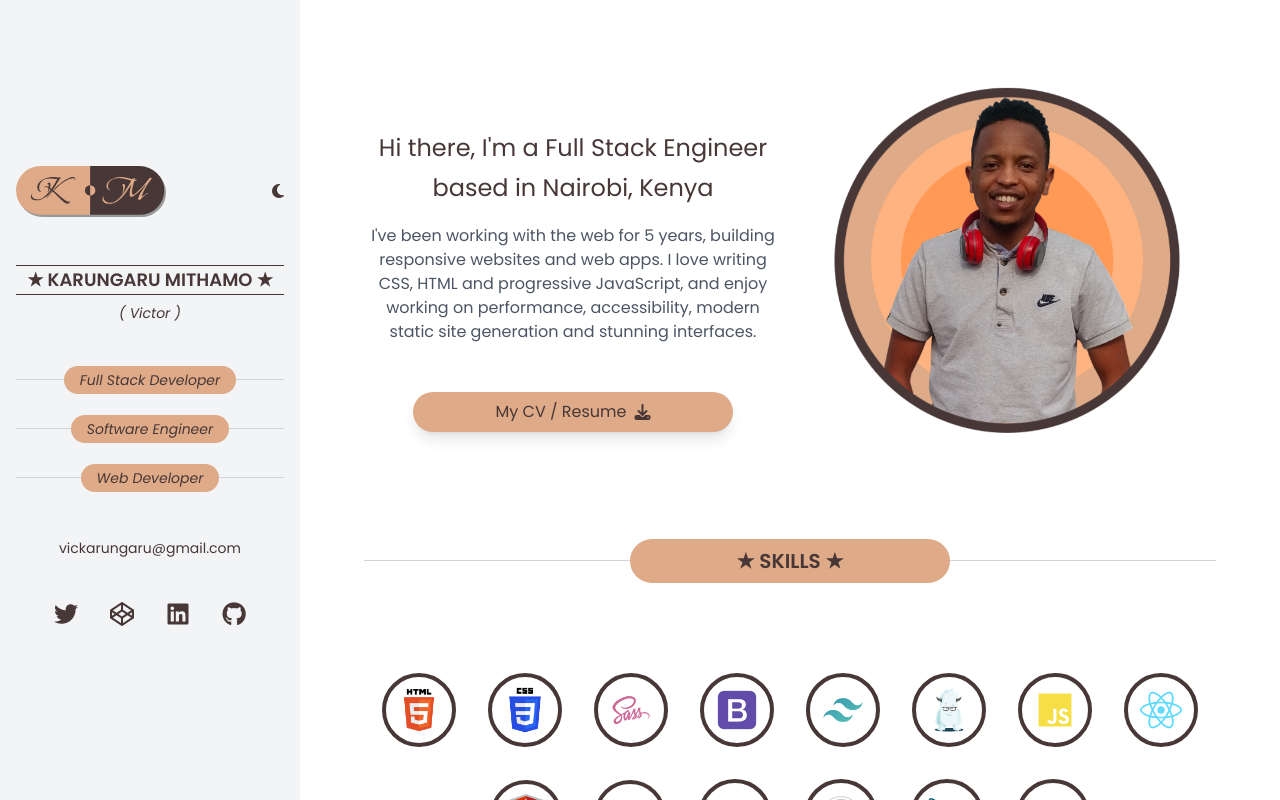
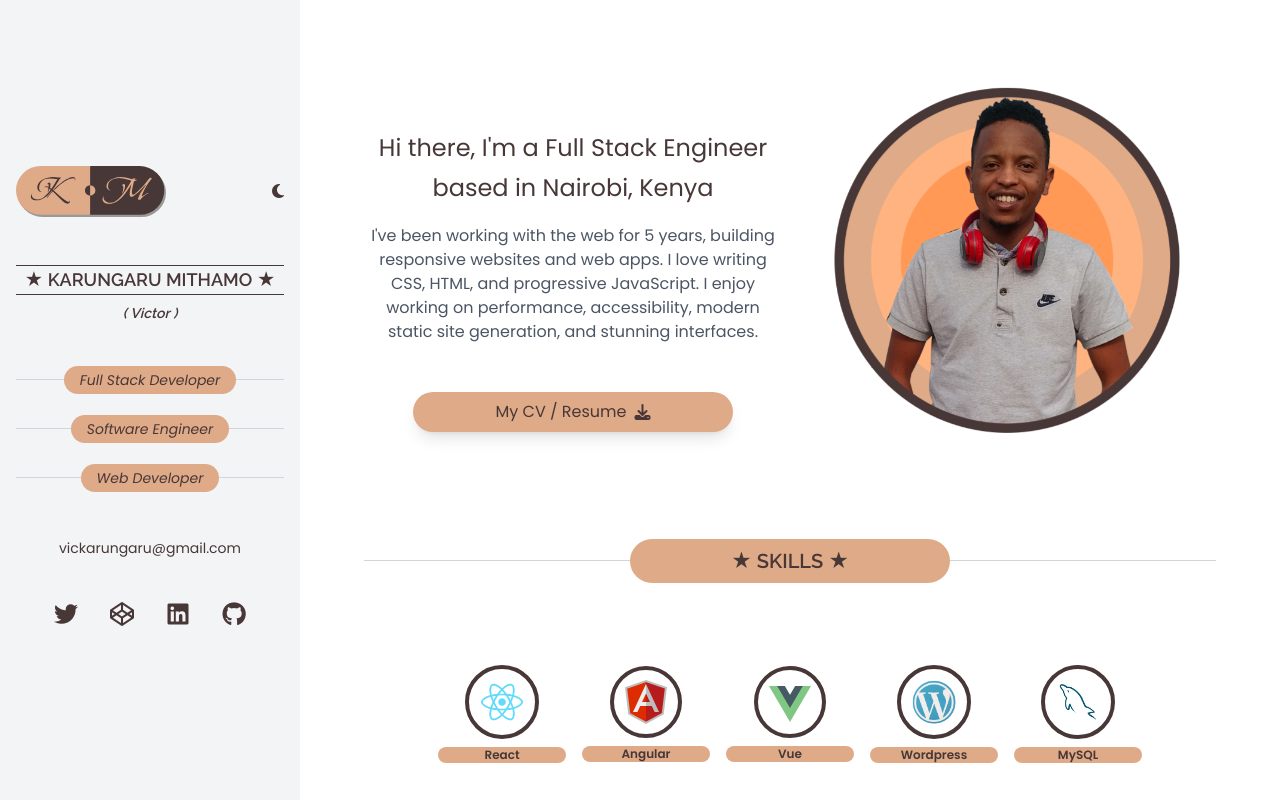
Before and after one commit to mithamovictor/portfolio, a React (Create React App) app: page / in a window 1280 px wide. Built offline with nearby package versions, Linux system fonts and the light colour scheme.

Commit message:
updated skills

```diff
--- a/public/index.html
+++ b/public/index.html
@@ -13,7 +13,7 @@
     <link rel="preconnect" href="https://fonts.googleapis.com" />
     <link rel="preconnect" href="https://fonts.gstatic.com" crossorigin />
     <link
-      href="https://fonts.googleapis.com/css2?family=Poppins:ital,wght@0,100;0,400;0,600;1,100;1,400;1,600&display=swap"
+      href="https://fonts.googleapis.com/css2?family=Poppins:ital,wght@0,100;0,400;0,600;1,100;1,400;1,600&family=Raleway:wght@600&display=swap"
       rel="stylesheet"
     />
     <link
--- a/src/components/Sections/About.js
+++ b/src/components/Sections/About.js
@@ -12,9 +12,9 @@ const About = () => {
         </p>
         <p className="text-center w-full text-gray-600 dark:text-gray-400 mb-4">
           I've been working with the web for 5 years, building responsive
-          websites and web apps. I love writing CSS, HTML and progressive
-          JavaScript, and enjoy working on performance, accessibility, modern
-          static site generation and stunning interfaces.
+          websites and web apps. I love writing CSS, HTML, and progressive
+          JavaScript. I enjoy working on performance, accessibility, modern
+          static site generation, and stunning interfaces.
         </p>
         <a
           className="flex justify-center items-center w-full text-center bg-cream text-chocolate text-sm md:text-base p-2 mt-8 rounded-full shadow-lg max-w-xs"
--- a/src/components/Sections/Skills.js
+++ b/src/components/Sections/Skills.js
@@ -3,20 +3,24 @@ import SectionTitle from "../SectionTitle";
 
 const Skills = () => {
   const icons = [
-    { url: "html.png", alt: "HTML icon" },
-    { url: "css.png", alt: "CSS icon" },
-    { url: "sass.png", alt: "SASS icon" },
-    { url: "bootstrap.png", alt: "Bootstrap icon" },
-    { url: "tailwind.png", alt: "Tailwind CSS icon" },
-    { url: "foundation.png", alt: "Zurb Foundation icon" },
-    { url: "js.png", alt: "JavaScript Icon" },
-    { url: "react.png", alt: "React J S icon" },
-    { url: "angular.png", alt: "Angular J S icon" },
-    { url: "vue.png", alt: "Vue J S icon" },
-    { url: "php.png", alt: "PHP icon" },
-    { url: "wordpress.png", alt: "Wordpress icon" },
-    { url: "mysql.png", alt: "MySQL icon" },
-    { url: "mongodb.png", alt: "Mongo D B icon" },
+    { url: "react.png", alt: "React J S icon", title: "React" },
+    { url: "angular.png", alt: "Angular J S icon", title: "Angular" },
+    { url: "vue.png", alt: "Vue J S icon", title: "Vue" },
+    { url: "wordpress.png", alt: "Wordpress icon", title: "Wordpress" },
+    { url: "mysql.png", alt: "MySQL icon", title: "MySQL" },
+    { url: "mongodb.png", alt: "MongoDB icon", title: "MongoDB" },
+    { url: "tailwind.png", alt: "Tailwind CSS icon", title: "TailwindCSS" },
+    { url: "bootstrap.png", alt: "Bootstrap icon", title: "Bootstrap" },
+    {
+      url: "foundation.png",
+      alt: "Zurb Foundation icon",
+      title: "Zurb Fondation",
+    },
+    { url: "php.png", alt: "PHP icon", title: "PHP" },
+    { url: "sass.png", alt: "SASS icon", title: "SASS/SCSS" },
+    { url: "js.png", alt: "JavaScript Icon", title: "JavaScript" },
+    { url: "css.png", alt: "CSS icon", title: "CSS" },
+    { url: "html.png", alt: "HTML icon", title: "HTML" },
   ];
   return (
     <section id="skillset" className="my-8">
@@ -25,8 +29,9 @@ const Skills = () => {
         {icons.map((icon, index) => (
           <div
             key={index}
-            className="border-4 border-chocolate bg-white rounded-full m-4 p-2"
+            className="flex flex-col w-full max-w-max justify-center items-center m-2"
           >
+            <div className="border-4 border-chocolate bg-white rounded-full mb-2 p-2">
               <Image
                 src={`/img/icons/${icon.url}`}
                 alt={icon.alt}
@@ -36,6 +41,12 @@ const Skills = () => {
                 className="max-w-icon"
               />
             </div>
+            <div className="flex w-32 text-center">
+              <p className="text-xs text-chocolate font-bold bg-cream px-4 rounded-full w-full mb-8">
+                {icon.title}
+              </p>
+            </div>
+          </div>
         ))}
       </div>
     </section>
--- a/src/components/ToggleThemeButton.js
+++ b/src/components/ToggleThemeButton.js
@@ -23,8 +23,6 @@ const ToggleThemeButton = (props) => {
       bodyClassList?.add("dark");
     }
   };
-
-  console.log(isDarkTheme);
   return (
     <button onClick={toggleTheme}>
       <i
--- a/src/scss/app.scss
+++ b/src/scss/app.scss
@@ -3,7 +3,8 @@
 @tailwind utilities;
 
 * {
-  font-family: "Poppins", sans-serif;
+  font-family: "Poppins", -apple-system, BlinkMacSystemFont, "Segoe UI", Roboto,
+    Oxygen, Ubuntu, Cantarell, "Open Sans", "Helvetica Neue", sans-serif;
   -ms-overflow-style: none; /* IE and Edge */
   scrollbar-width: none; /* Firefox */
 }
@@ -12,7 +13,14 @@
   display: none;
 }
 
-body {
+h1,
+h2,
+h3,
+h4,
+h5,
+h6 {
+  font-family: "Raleway", -apple-system, BlinkMacSystemFont, "Segoe UI", Roboto,
+    Oxygen, Ubuntu, Cantarell, "Open Sans", "Helvetica Neue", sans-serif;
 }
 
 .logo {
```
Also changed, not shown: public/img/icons/wordpress.png. Lines whose indentation alone changed are shown as unchanged.
